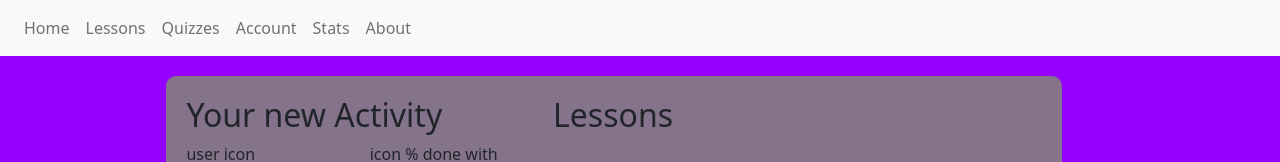
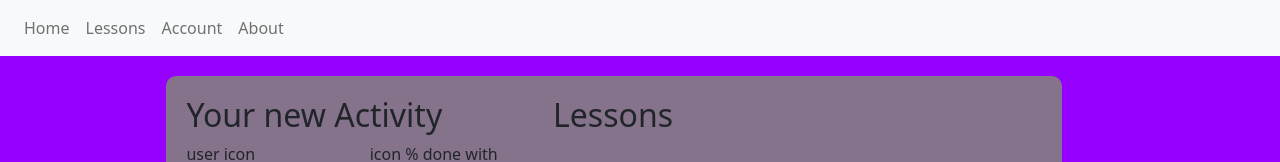
Before and after one commit to jbasquez/projectHomebase, a React (Create React App) app in the folder project-homebase/: page / in a window 1280 px wide. Shown: the top 162 px of the page. Built offline with nearby package versions, Linux system fonts and the light colour scheme.

Commit message:
cleaning url

```diff
--- a/project-homebase/src/components/navBar.js
+++ b/project-homebase/src/components/navBar.js
@@ -9,9 +9,7 @@ function NavBar(){
                 <ul className="navbar-nav">
                     <Link to="/" className="nav-link">Home</Link>
                     <Link to="/lessons" className="nav-link">Lessons</Link>
-                    <Link to="/projects" className="nav-link">Quizzes</Link>
                     <Link to="/projects" className="nav-link">Account</Link>
-                    <Link to="/stats" className="nav-link">Stats</Link>
                     <Link to="/about" className="nav-link">About</Link>
                 </ul>
             </div>
```
